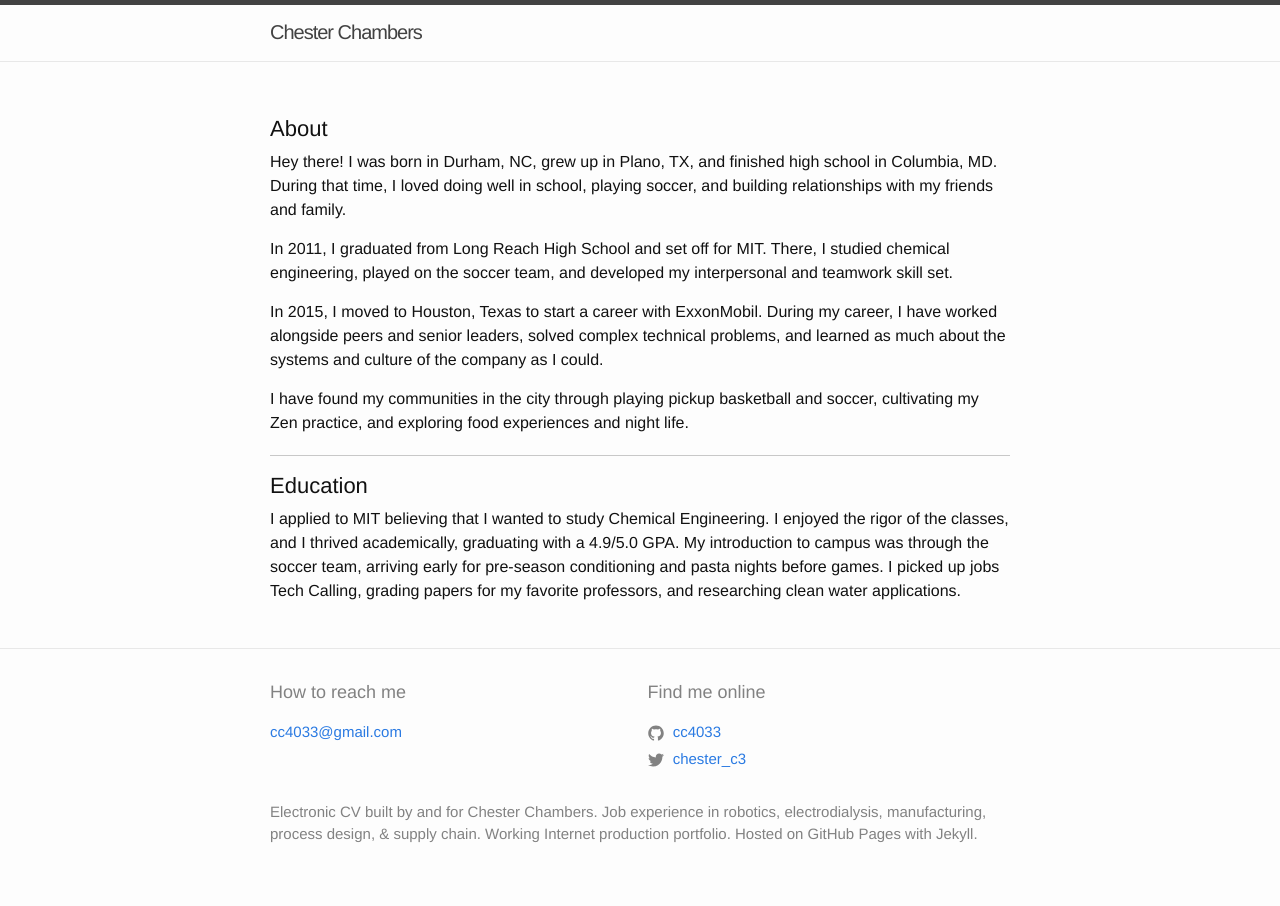
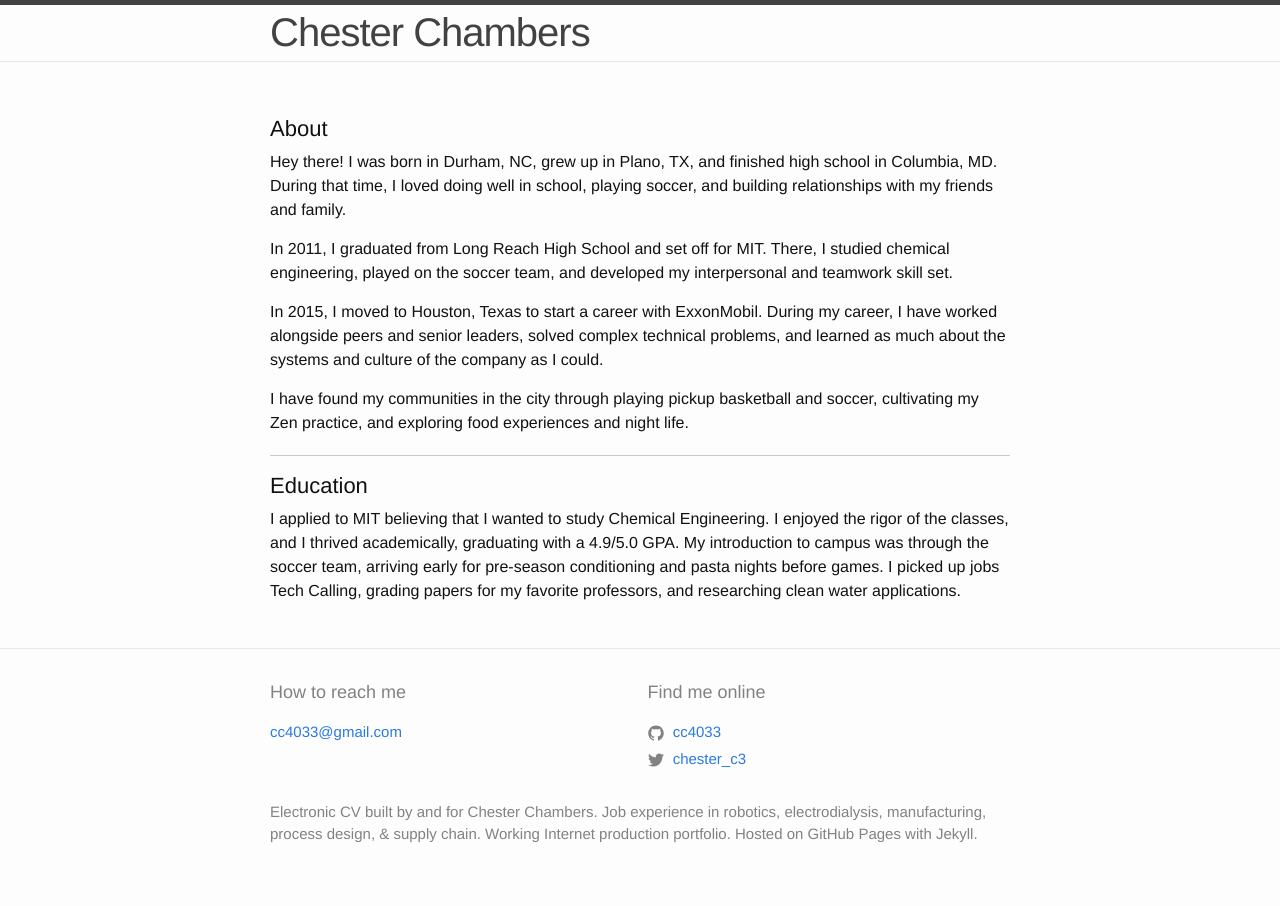
Before and after one commit to cc4033/cv, a Jekyll site: the page built from docs/index.md, in a window 1280 px wide. Built offline with Jekyll 4.4.1, drawn with Linux system fonts in a browser that asks for light colours.

Commit message:
Update header.html

```diff
--- a/docs/_includes/header.html
+++ b/docs/_includes/header.html
@@ -4,7 +4,7 @@
     {% assign default_paths = site.pages | map: "path" %}
     {% assign page_paths = site.header_pages | default: default_paths %}
     <!-- changed from a to h2 -->
-    <h1 class="site-title" style="font-size:20px">{{ site.title | escape }}</h1>
+    <h1 class="site-title" style="font-size:40px">{{ site.title | escape }}</h1>
 
     {% if page_paths %}
       <nav class="site-nav">
```
